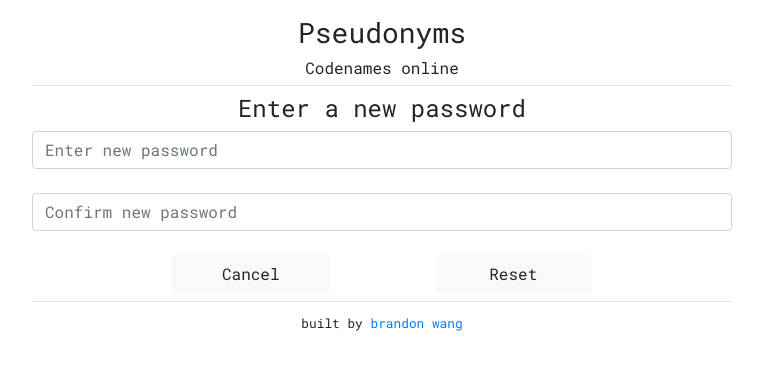
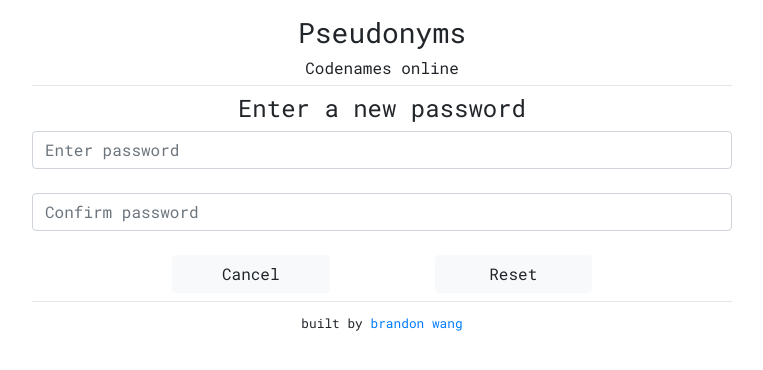
Before and after one commit to coconut750750/pseudonyms, a React (Create React App) app in the folder client/: page /forgot/1 in a window 1280 px wide. Shown: the top 370 px of the page, without its empty margins (258-1021 px from the left). Built offline with nearby package versions, Linux system fonts and the light colour scheme; no server answers.

Commit message:
add double password component

```diff
--- /dev/null
+++ b/client/src/auth/DoublePassword.js
@@ -0,0 +1,31 @@
+import React, { useRef } from 'react';
+
+export default function DoublePassword(props) {
+  const passwordInputRef = useRef();
+  const confirmPasswordInputRef = useRef();
+
+  return (
+    <form onSubmit={ (e) => {
+        e.preventDefault();
+        const password = passwordInputRef.current.value;
+        const confirmed = confirmPasswordInputRef.current.value;
+        if (password !== confirmed) {
+          props.setError("Passwords must match.");
+        } else {
+          passwordInputRef.current.value = "";
+          confirmPasswordInputRef.current.value = "";
+          props.submit(password);
+        }
+      } }>
+
+      {props.abovePassword}
+
+      <input type="password" className="form-control" placeholder="Enter password" ref={passwordInputRef}/>
+      <br/>
+      <input type="password" className="form-control" placeholder="Confirm password" ref={confirmPasswordInputRef}/>
+      <br/>
+
+      {props.belowPassword}
+    </form>
+  );
+}
--- a/client/src/auth/ForgotReturn.js
+++ b/client/src/auth/ForgotReturn.js
@@ -1,41 +1,30 @@
-import React, { useRef } from 'react';
+import React from 'react';
 import { useHistory } from "react-router-dom";
 
 import { forgotReturn } from '../api/auth';
 import WrappedMessage from '../components/WrappedMessage';
+import DoublePassword from './DoublePassword';
 import WithoutAuth from './WithoutAuth';
 
 function ForgotPassword(props) {
-  const passwordInputRef = useRef();
-  const confirmPasswordInputRef = useRef();
   const history = useHistory();
 
   return (
-    <form onSubmit={ (e) => {
-        e.preventDefault();
-        const password1 = passwordInputRef.current.value;
-        const password2 = confirmPasswordInputRef.current.value;
-        if (password1 !== password2) {
-          props.setError("Passwords must match.");
-        } else {
-          forgotReturn(props.match.params.rtoken, password1)
-            .then(r => history.push('/login'))
-            .catch(r => props.setError(r.message))
-        }
-      } }>
-
-      <h4>Enter a new password</h4>
-      <input type="password" className="form-control" placeholder="Enter new password" ref={passwordInputRef}/>
-      <br/>
-      <input type="password" className="form-control" placeholder="Confirm new password" ref={confirmPasswordInputRef}/>
-      <br/>
-
-      <div className="button-row d-flex justify-content-around">
+    <DoublePassword
+      setError={props.setError}
+      submit={ password => {
+        forgotReturn(props.match.params.rtoken, password)
+          .then(r => history.push('/login'))
+          .catch(r => props.setError(r.message))
+      }}
+      abovePassword={<h4>Enter a new password</h4>}
+      belowPassword={
+        <div className="button-row d-flex justify-content-around">
           <a href="/"><button type="button" className="btn btn-light">Cancel</button></a>
           <button type="submit" className="btn btn-light">Reset</button>
         </div>
-  </form>
-
+      }
+    />
   );
 }
 
--- a/client/src/auth/Profile.js
+++ b/client/src/auth/Profile.js
@@ -1,14 +1,14 @@
-import React, { useRef } from 'react';
+import React from 'react';
 
 import { changePassword } from '../api/auth';
 import WrappedMessage from '../components/WrappedMessage';
+import DoublePassword from './DoublePassword';
 import WithAuth from './WithAuth';
 
 function Profile(props) {
-  const passwordInputRef = useRef();
-  const confirmPasswordInputRef = useRef();
-
-  if (props.user !== undefined) {
+  if (props.user === undefined) {
+    return <div/>;
+  }
   return (
     <div>
       <h4>{props.user?.username}</h4>
@@ -24,38 +24,23 @@ function Profile(props) {
       <br/>
 
       <h6>Change Password</h6>
-        <form onSubmit={ (e) => {
-            e.preventDefault();
-            const password = passwordInputRef.current.value;
-            const confirmed = confirmPasswordInputRef.current.value;
-            if (password !== confirmed) {
-              props.setError("Passwords must match.");
-            } else {
+      <DoublePassword
+        setError={props.setError}
+        submit={ password => {
           changePassword(password)
             .then(r => {
               props.setSuccess("Successfully updated password.");
-                  passwordInputRef.current.value = "";
-                  confirmPasswordInputRef.current.value = "";
             })
             .catch(r => props.setError(r.message));
-            }
-          } }>
-
-          <input type="password" className="form-control" placeholder="Enter password" ref={passwordInputRef}/>
-          <br/>
-          <input type="password" className="form-control" placeholder="Confirm password" ref={confirmPasswordInputRef}/>
-          <br/>
-
+        }}
+        belowPassword={
           <div className="button-row d-flex justify-content-around">
             <button type="submit" className="btn btn-light">Submit</button>
           </div>
-        </form>
-
+        }
+      />
     </div>
   );
-  } else {
-    return <div/>
-  }
 }
 
 export default WrappedMessage(WithAuth(Profile));
--- a/client/src/auth/Register.js
+++ b/client/src/auth/Register.js
@@ -3,46 +3,40 @@ import { useHistory } from "react-router-dom";
 
 import { register } from '../api/auth';
 import WrappedMessage from '../components/WrappedMessage';
+import DoublePassword from './DoublePassword';
 import WithoutAuth from './WithoutAuth';
 
 function Register(props) {
   const usernameInputRef = useRef();
   const emailInputRef = useRef();
-  const passwordInputRef = useRef();
-  const confirmPasswordInputRef = useRef();
   const history = useHistory();
 
   return (
     <div>
       <h4>Register</h4>
 
-      <form onSubmit={ (e) => {
-          e.preventDefault();
-          const password = passwordInputRef.current.value;
-          const confirmed = confirmPasswordInputRef.current.value;
-          if (password !== confirmed) {
-            props.setError("Passwords must match.");
-          } else {
+      <DoublePassword
+        setError={props.setError}
+        submit={ password => {
           register(usernameInputRef.current.value, emailInputRef.current.value, password)
             .then(r => history.push('/'))
             .catch(r => props.setError(r.message));
-          }
-        } }>
-
+        }}
+        abovePassword={
+          <div>
             <input type="name" className="form-control" placeholder="Enter username" ref={usernameInputRef}/>
             <br/>
             <input type="name" className="form-control" placeholder="Enter email" ref={emailInputRef}/>
             <br/>
-        <input type="password" className="form-control" placeholder="Enter password" ref={passwordInputRef}/>
-        <br/>
-        <input type="password" className="form-control" placeholder="Confirm password" ref={confirmPasswordInputRef}/>
-        <br/>
-
+          </div>
+        }
+        belowPassword={
           <div className="button-row d-flex justify-content-around">
             <a href="/"><button type="button" className="btn btn-light">Back</button></a>
             <button type="submit" className="btn btn-light">Register</button>
           </div>
-      </form>
+        }
+      />
     </div>
 
   );
```
Lines whose indentation alone changed are shown as unchanged.
